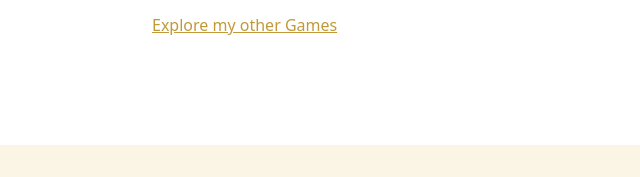
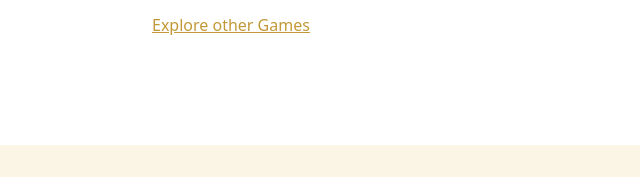
Before and after one commit to ChrisVoco/Bootstrap5, a website: page index.html in a window 1280 px wide. Shown: the part 623-800 px from the top of the page, 25-665 px from the left. Drawn offline with nearby package versions, Linux system fonts and the light colour scheme.

Commit message:
Finished now

```diff
--- a/index.html
+++ b/index.html
@@ -87,7 +87,7 @@
               role="button"
               aria-controls="sidebar"
             >
-              Explore my other Games
+              Explore other Games
             </a>
           </div>
           <div class="col-md-5 text-center d-none d-md-block">
```
